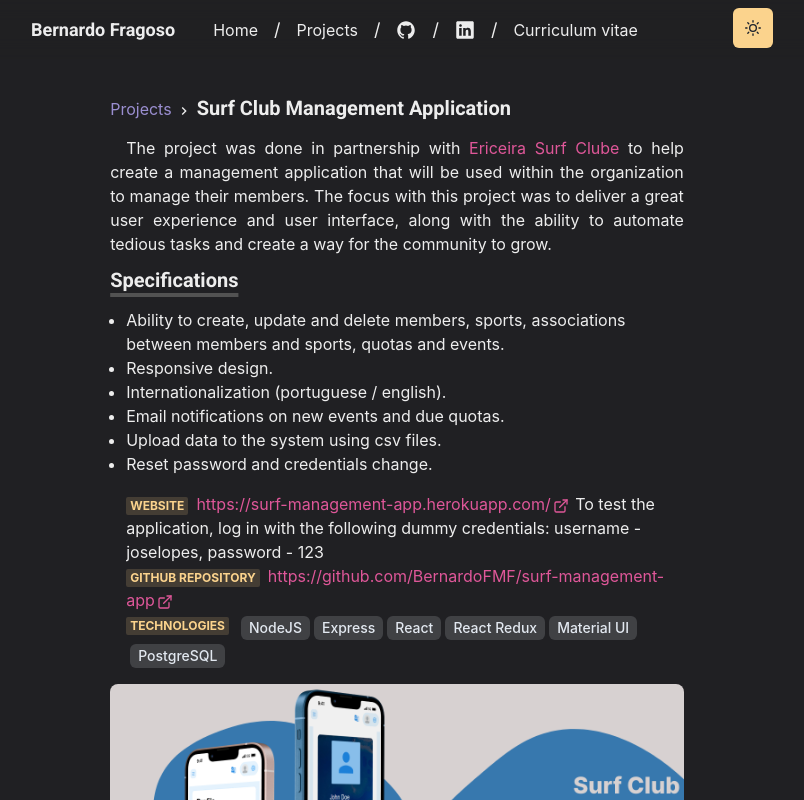
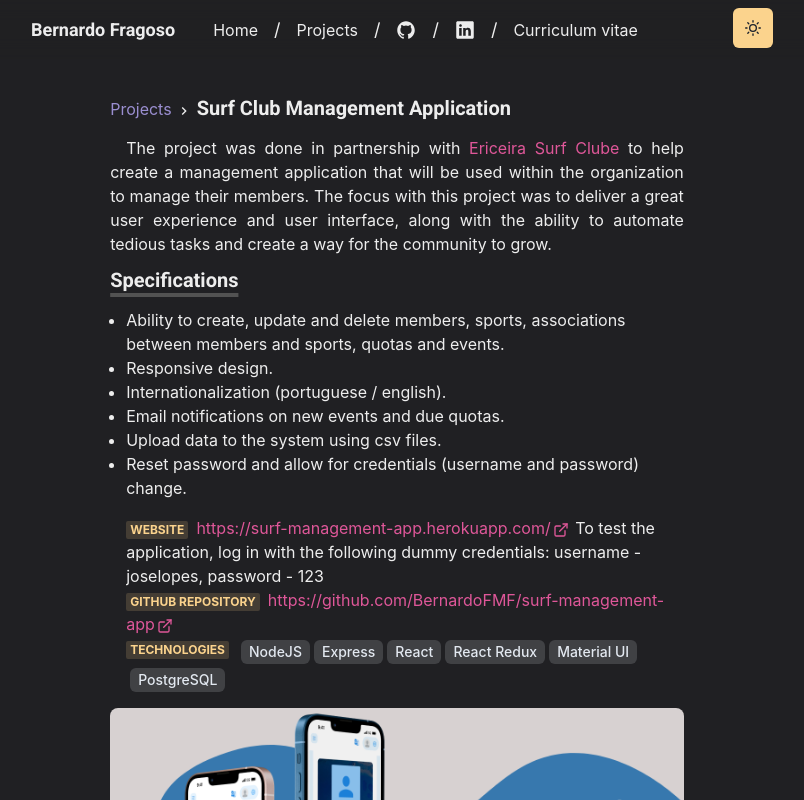
Before and after one commit to BernardoFMF/personal-portfolio, a Next.js app: page /projects/surfmanagement in a window 1280 px wide. Shown: the top 800 px of the page, without its empty margins (243-1047 px from the left). Built offline with nearby package versions, Linux system fonts and the light colour scheme.

Commit message:
minor adjustments + another fix on cv

```diff
--- a/components/navbar.js
+++ b/components/navbar.js
@@ -147,7 +147,7 @@ const Navbar = props => {
                                     download={true}
                                     isExternal
                                 >
-                                    LinkedIn
+                                    Curriculum Vitae
                                 </MenuItem>
                             </MenuList>
                         </Menu>
--- a/pages/index.js
+++ b/pages/index.js
@@ -31,6 +31,9 @@ const Home = () => {
                         <Paragraph>
                             I have experience in developing web applications, including both frontend and backend,
                             always bringing a great user experience and accessibility.
+                        </Paragraph>
+                        <Paragraph>
+                            One of my favourite activities is just jamming on the guitar, watch tv shows or just programming (who would&apos;ve guessed, right?).
                         </Paragraph>
                     </Box>
                 </Section>
--- a/pages/projects/surfmanagement.js
+++ b/pages/projects/surfmanagement.js
@@ -9,7 +9,6 @@ import {
     ModalContent,
     ModalCloseButton,
     useDisclosure,
-    useToken,
     Heading,
     Tag
   } from '@chakra-ui/react'
@@ -67,7 +66,7 @@ const Project = () => {
             <ListItem>Internationalization (portuguese / english).</ListItem>
             <ListItem>Email notifications on new events and due quotas.</ListItem>
             <ListItem>Upload data to the system using csv files.</ListItem>
-            <ListItem>Reset password and credentials change.</ListItem>
+            <ListItem>Reset password and allow for credentials (username and password) change.</ListItem>
           </UnorderedList>
         </Section>
         <Section delay={0.4}>
```
Also changed, not shown: 1 other file (tests, documents, lock files or other folders).
